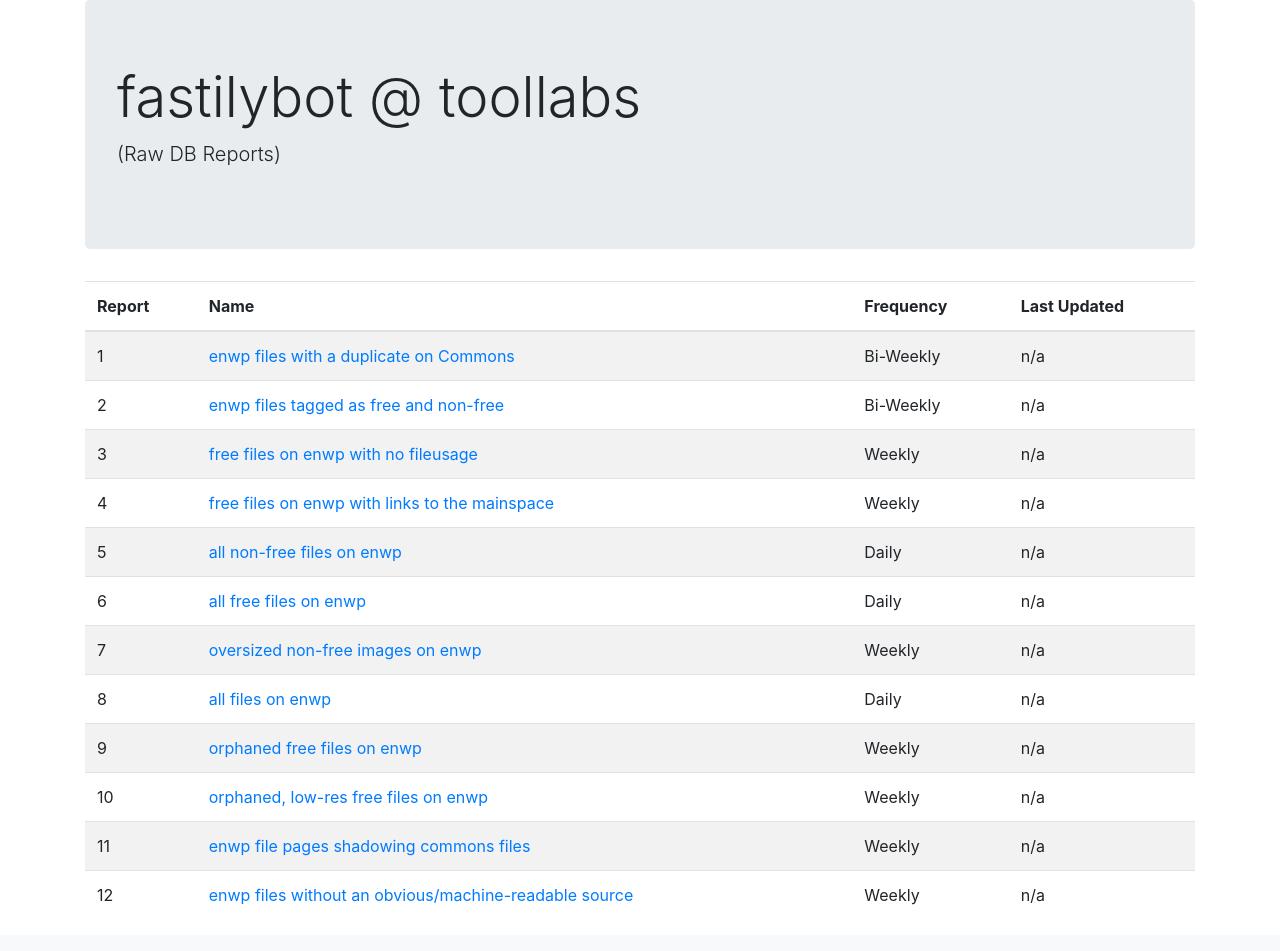
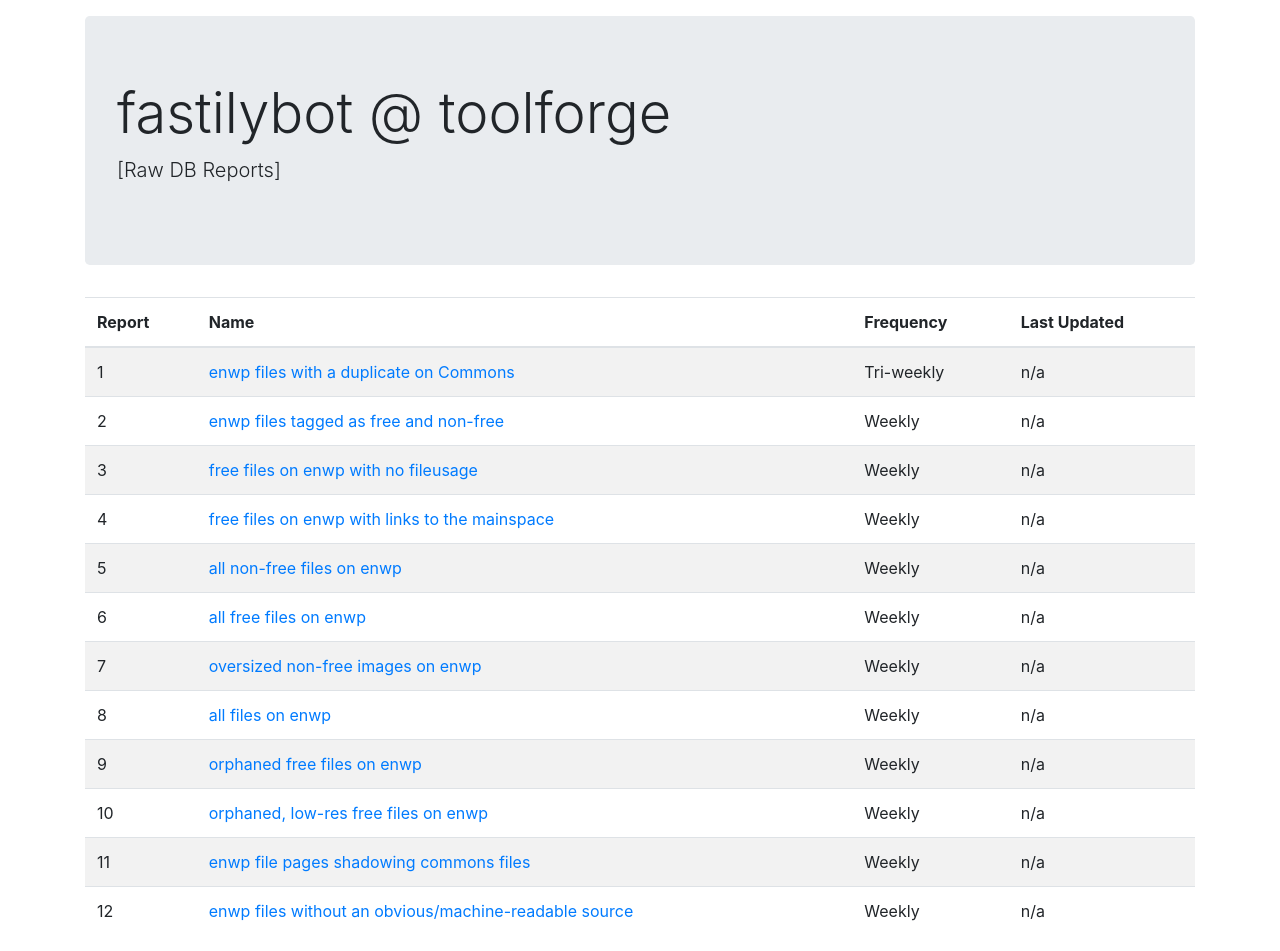
Before and after one commit to fastily/fastilybot-toolforge, a PHP site: page / in a window 1280 px wide. Shown: the part 56-1007 px from the top of the page. Before the commit the page ends 961 px from the top, so only its background shows below. Run offline with PHP 8.4, Linux system fonts and the light colour scheme; some libraries are stand-ins or nearby versions.

Commit message:
update cron schedule to sync better with fastilybot

```diff
--- a/crontab.txt
+++ b/crontab.txt
@@ -1,5 +1,4 @@
 PATH=/usr/local/bin:/usr/bin:/bin:/usr/local/games:/usr/games
 
-05 8 * * *     jsub -once -quiet -j y -o logs/daily.txt bash scripts/runReport.sh 5 6 8
-55 0 * * 1,3,5 jsub -once -quiet -j y -o logs/biweekly.txt bash scripts/runReport.sh 1 2
-25 16 * * 0    jsub -once -quiet -j y -o logs/weekly.txt bash scripts/runReport.sh 3 4 7 9 10 11 12
+15 6 * * 1,3,5 jsub -once -quiet -j y -o logs/triweekly.txt bash scripts/runReport.sh 1
+45 9 * * 1    jsub -once -quiet -j y -o logs/weekly.txt bash scripts/runReport.sh 2 3 4 5 6 7 8 9 10 11 12
--- a/public_html/index.php
+++ b/public_html/index.php
@@ -41,7 +41,7 @@
 
 	<link rel="stylesheet" href="https://tools-static.wmflabs.org/cdnjs/ajax/libs/twitter-bootstrap/4.3.1/css/bootstrap.min.css" integrity="sha384-ggOyR0iXCbMQv3Xipma34MD+dH/1fQ784/j6cY/iJTQUOhcWr7x9JvoRxT2MZw1T" crossorigin="anonymous">
 
-	<title>fastilybot @ toollabs</title>
+	<title>fastilybot @ toolforge</title>
 </head>
 <body>
 	<div class="main-wrapper">
@@ -68,9 +68,9 @@
 		</div>
 	</nav>
 	<div class="container">
-		<div class="jumbotron">
-			<h1 class="display-4">fastilybot @ toollabs</h1>
-			<p class="lead">(Raw DB Reports)</p>
+		<div class="jumbotron mt-3">
+			<h1 class="display-4">fastilybot @ toolforge</h1>
+			<p class="lead">[Raw DB Reports]</p>
 		</div>
 
 		<table class="table table-striped table-hover">
@@ -84,14 +84,14 @@
 			</thead>
 			<tbody>
 				<?php
-				generateRow(1, "enwp files with a duplicate on Commons", "Bi-Weekly");
-				generateRow(2, "enwp files tagged as free and non-free", "Bi-Weekly");
+				generateRow(1, "enwp files with a duplicate on Commons", "Tri-weekly");
+				generateRow(2, "enwp files tagged as free and non-free", "Weekly");
 				generateRow(3, "free files on enwp with no fileusage", "Weekly");
 				generateRow(4, "free files on enwp with links to the mainspace", "Weekly");
-				generateRow(5, "all non-free files on enwp", "Daily");
-				generateRow(6, "all free files on enwp", "Daily");
+				generateRow(5, "all non-free files on enwp", "Weekly");
+				generateRow(6, "all free files on enwp", "Weekly");
 				generateRow(7, "oversized non-free images on enwp", "Weekly");
-				generateRow(8, "all files on enwp", "Daily");
+				generateRow(8, "all files on enwp", "Weekly");
 				generateRow(9, "orphaned free files on enwp", "Weekly");
 				generateRow(10, "orphaned, low-res free files on enwp", "Weekly");
 				generateRow(11, "enwp file pages shadowing commons files", "Weekly");
```
